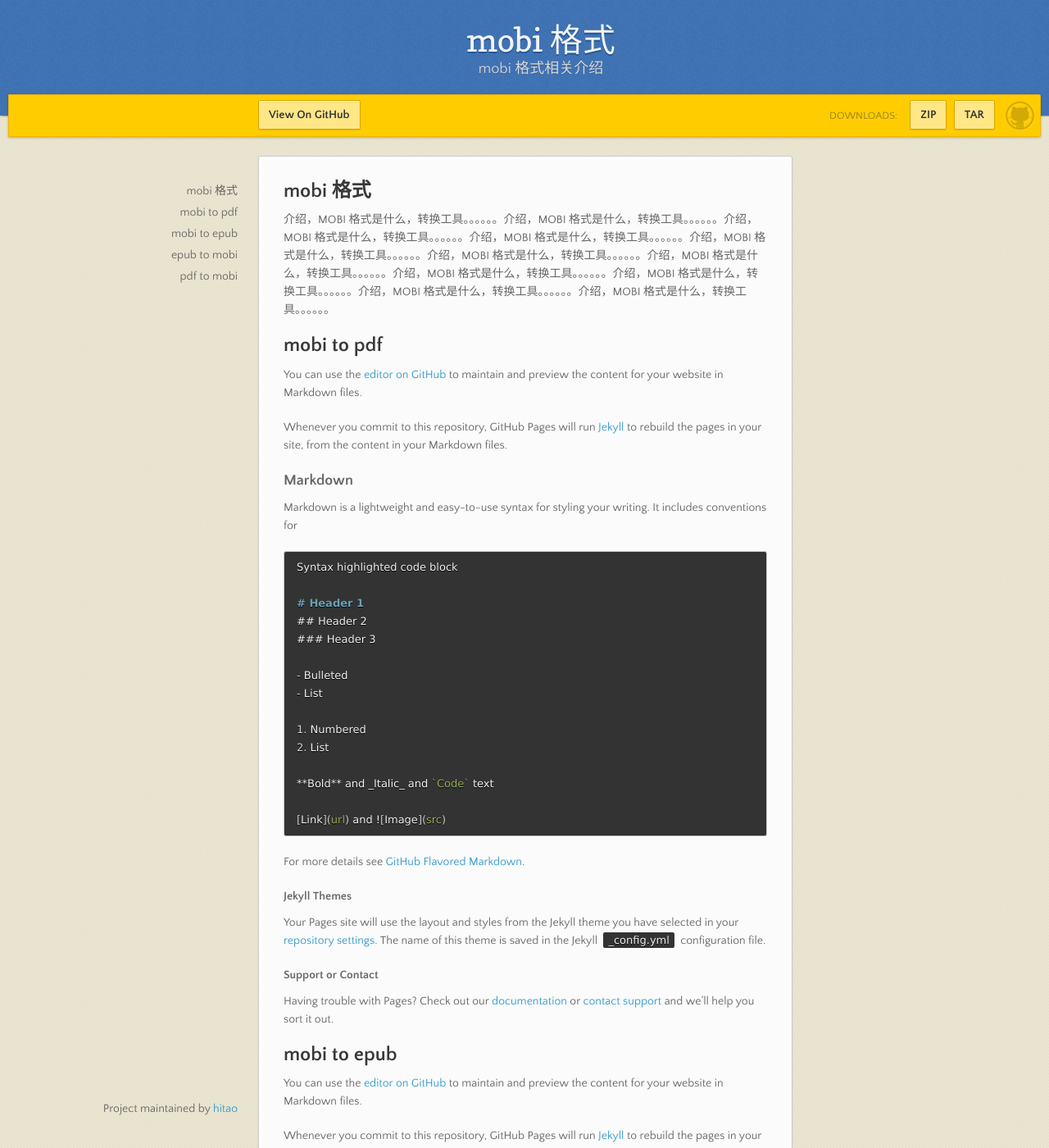
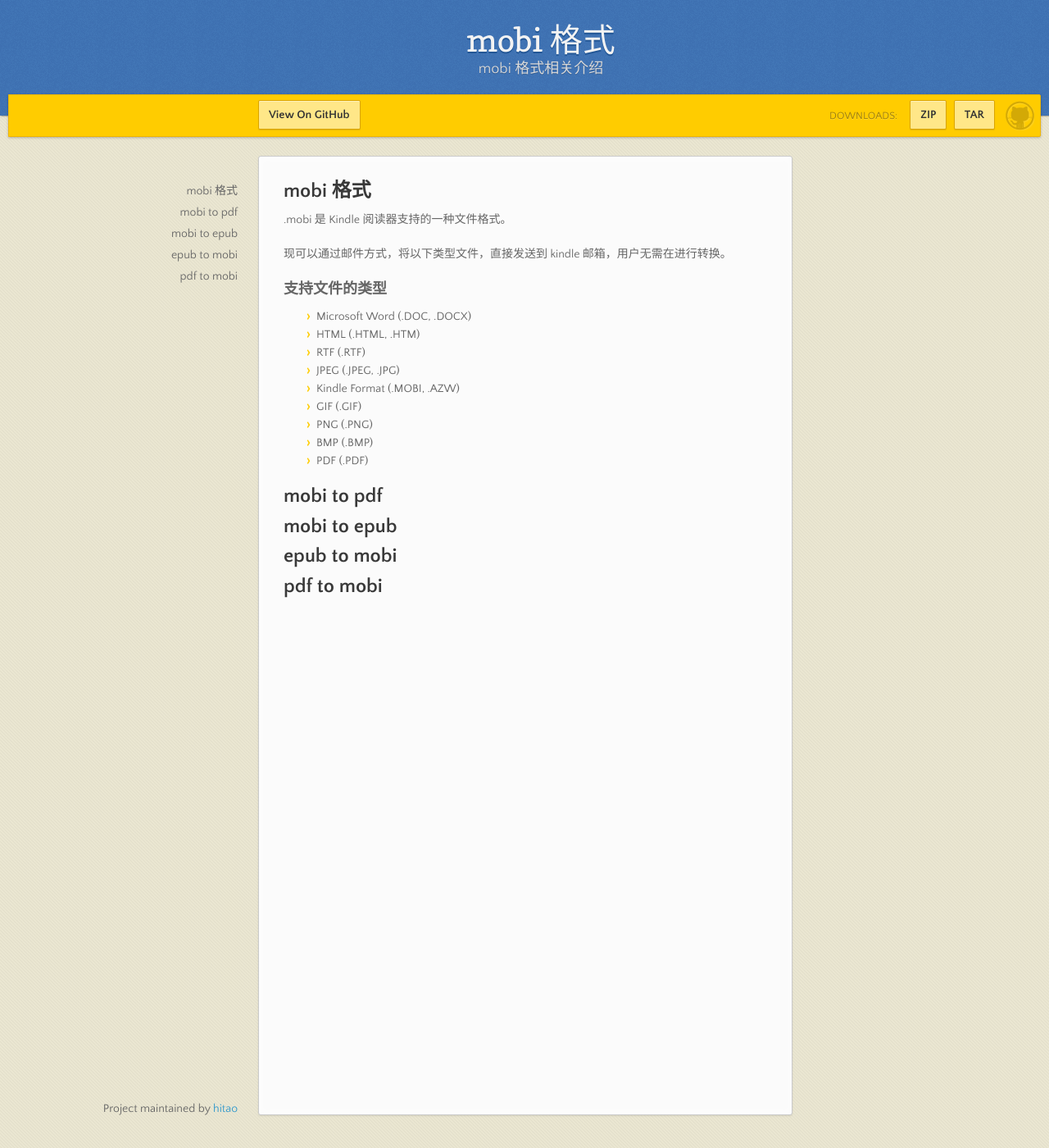
Before and after one commit to mobitool/mobitool.github.io, a Jekyll site: the page built from index.md, in a window 1280 px wide and 1400 px high. Shown: the whole window at 82% size. Built offline with Jekyll 4.4.1, drawn with Linux system fonts in a browser that asks for light colours; nearby versions of some CDN libraries; our own code applies the rules of GitHub Pages for plain Markdown files; some of the changed text lies outside the part shown.

Commit message:
更新文本内容

````diff
--- a/index.md
+++ b/index.md
@@ -1,91 +1,26 @@
 ## mobi 格式
-介绍，MOBI 格式是什么，转换工具。。。。。。介绍，MOBI 格式是什么，转换工具。。。。。。介绍，MOBI 格式是什么，转换工具。。。。。。介绍，MOBI 格式是什么，转换工具。。。。。。介绍，MOBI 格式是什么，转换工具。。。。。。介绍，MOBI 格式是什么，转换工具。。。。。。介绍，MOBI 格式是什么，转换工具。。。。。。介绍，MOBI 格式是什么，转换工具。。。。。。介绍，MOBI 格式是什么，转换工具。。。。。。介绍，MOBI 格式是什么，转换工具。。。。。。介绍，MOBI 格式是什么，转换工具。。。。。。
+.mobi 是 Kindle 阅读器支持的一种文件格式。
+
+现可以通过邮件方式，将以下类型文件，直接发送到 kindle 邮箱，用户无需在进行转换。
+
+### 支持文件的类型
++ Microsoft Word (.DOC, .DOCX)
++ HTML (.HTML, .HTM)
++ RTF (.RTF)
++ JPEG (.JPEG, .JPG)
++ Kindle Format (.MOBI, .AZW)
++ GIF (.GIF)
++ PNG (.PNG)
++ BMP (.BMP)
++ PDF (.PDF)
 
 ## mobi to pdf
 
-You can use the [editor on GitHub](https://github.com/mobitool/mobitool.github.io/edit/master/index.md) to maintain and preview the content for your website in Markdown files.
-
-Whenever you commit to this repository, GitHub Pages will run [Jekyll](https://jekyllrb.com/) to rebuild the pages in your site, from the content in your Markdown files.
-
-### Markdown
-
-Markdown is a lightweight and easy-to-use syntax for styling your writing. It includes conventions for
-
-```markdown
-Syntax highlighted code block
-
-# Header 1
-## Header 2
-### Header 3
-
-- Bulleted
-- List
-
-1. Numbered
-2. List
-
-**Bold** and _Italic_ and `Code` text
-
-[Link](url) and ![Image](src)
-```
-
-For more details see [GitHub Flavored Markdown](https://guides.github.com/features/mastering-markdown/).
-
-#### Jekyll Themes
-
-Your Pages site will use the layout and styles from the Jekyll theme you have selected in your [repository settings](https://github.com/mobitool/mobitool.github.io/settings). The name of this theme is saved in the Jekyll `_config.yml` configuration file.
-
-#### Support or Contact
-
-Having trouble with Pages? Check out our [documentation](https://help.github.com/categories/github-pages-basics/) or [contact support](https://github.com/contact) and we’ll help you sort it out.
 
 ## mobi to epub
 
-You can use the [editor on GitHub](https://github.com/mobitool/mobitool.github.io/edit/master/index.md) to maintain and preview the content for your website in Markdown files.
-
-Whenever you commit to this repository, GitHub Pages will run [Jekyll](https://jekyllrb.com/) to rebuild the pages in your site, from the content in your Markdown files.
-
-### Markdown - header 2
-***
-
-Markdown is a lightweight and easy-to-use syntax for styling your writing. It includes conventions for
-
-```markdown
-Syntax highlighted code block
-
-# Header 1
-## Header 2
-### Header 3
-
-- Bulleted
-- List
-
-1. Numbered
-2. List
-
-**Bold** and _Italic_ and `Code` text
-
-[Link](url) and ![Image](src)
-```
-
-For more details see [GitHub Flavored Markdown](https://guides.github.com/features/mastering-markdown/).
 
 ## epub to mobi
 
-### Jekyll Themes -- header 2
-
-Your Pages site will use the layout and styles from the Jekyll theme you have selected in your [repository settings](https://github.com/mobitool/mobitool.github.io/settings). The name of this theme is saved in the Jekyll `_config.yml` configuration file.
-
-### Support or Contact - header 2
-
-Having trouble with Pages? Check out our [documentation](https://help.github.com/categories/github-pages-basics/) or [contact support](https://github.com/contact) and we’ll help you sort it out.
 
 ## pdf to mobi
-
-### Jekyll Themes -- header 2
-
-Your Pages site will use the layout and styles from the Jekyll theme you have selected in your [repository settings](https://github.com/mobitool/mobitool.github.io/settings). The name of this theme is saved in the Jekyll `_config.yml` configuration file.
-
-### Support or Contact - header 2
-
-Having trouble with Pages? Check out our [documentation](https://help.github.com/categories/github-pages-basics/) or [contact support](https://github.com/contact) and we’ll help you sort it out.
````
